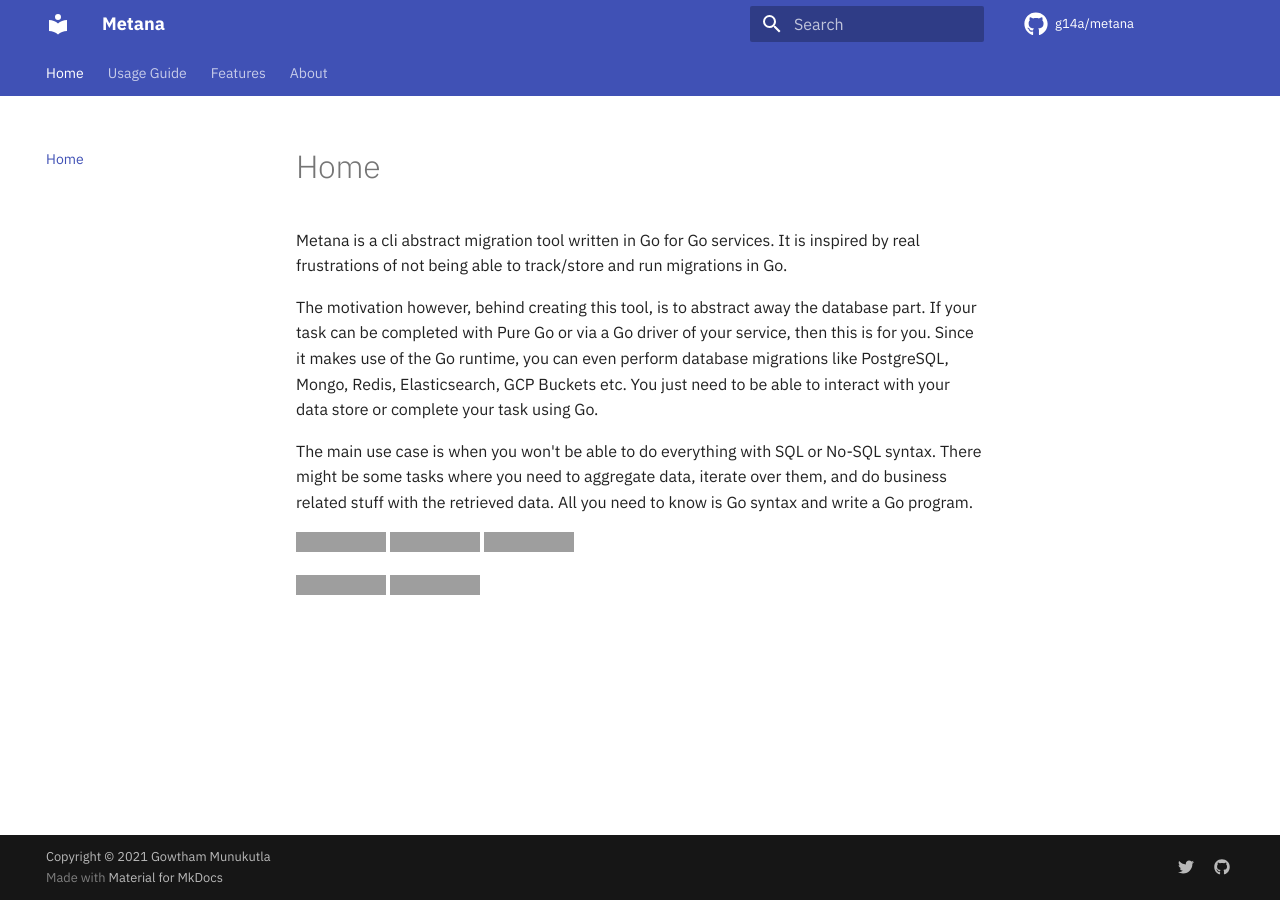
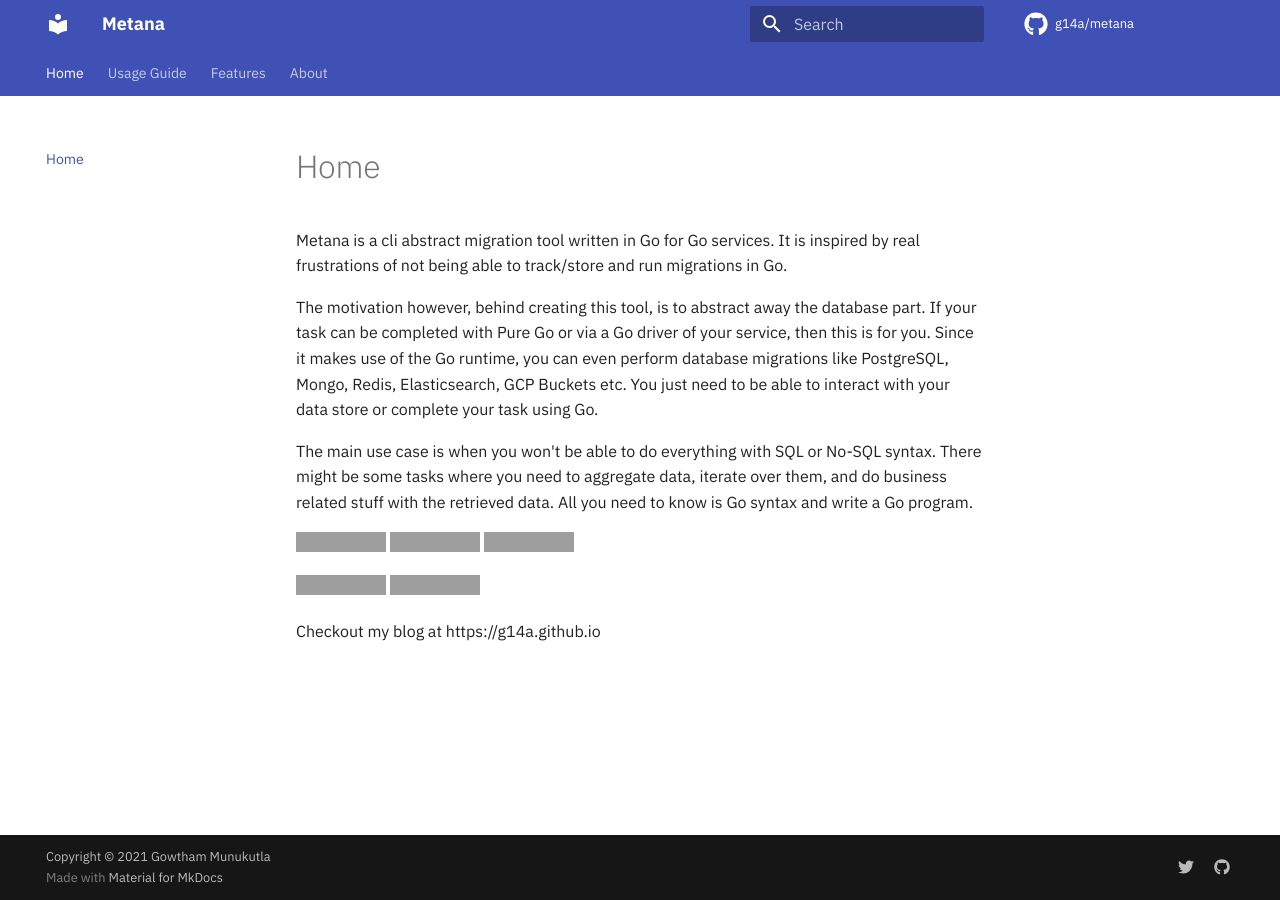
Before and after one commit to g14a/metana, an MkDocs documentation site: the page built from docs/index.md, in a window 1280 px wide, cut to the strip 0-900 px from the top of the page. Built offline with MkDocs 1.6.1 and Material for MkDocs 9.7.7, drawn with Linux system fonts in a browser that asks for light colours; comment, search, counter and statistics services are not loaded; grey boxes are pictures that could not be loaded.

Commit message:
add blog url

```diff
--- a/docs/index.md
+++ b/docs/index.md
@@ -10,3 +10,5 @@ The main use case is when you won't be able to do everything with SQL or No-SQL
 
 [![Go Report Card](https://goreportcard.com/badge/github.com/g14a/metana)](https://goreportcard.com/report/github.com/g14a/metana)
 [![Go Workflow Status](https://github.com/g14a/metana/workflows/Go/badge.svg)](https://github.com/g14a/metana/workflows/Go/badge.svg)
+
+Checkout my blog at https://g14a.github.io
```
